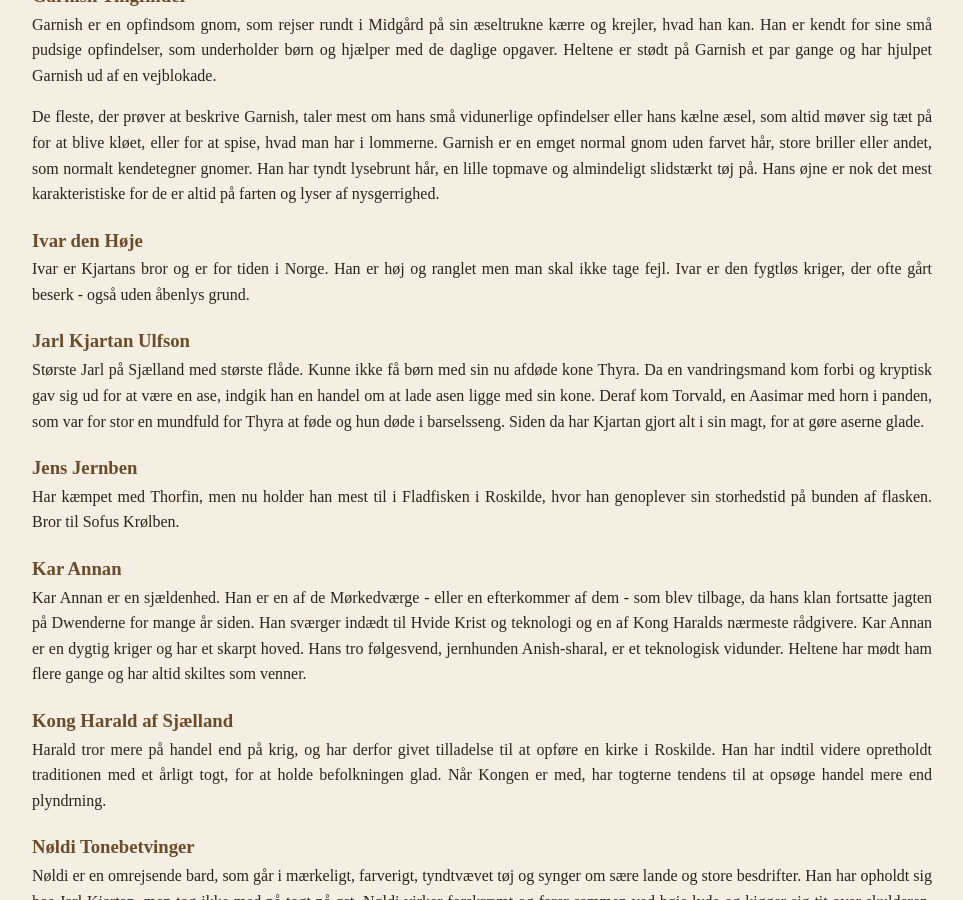
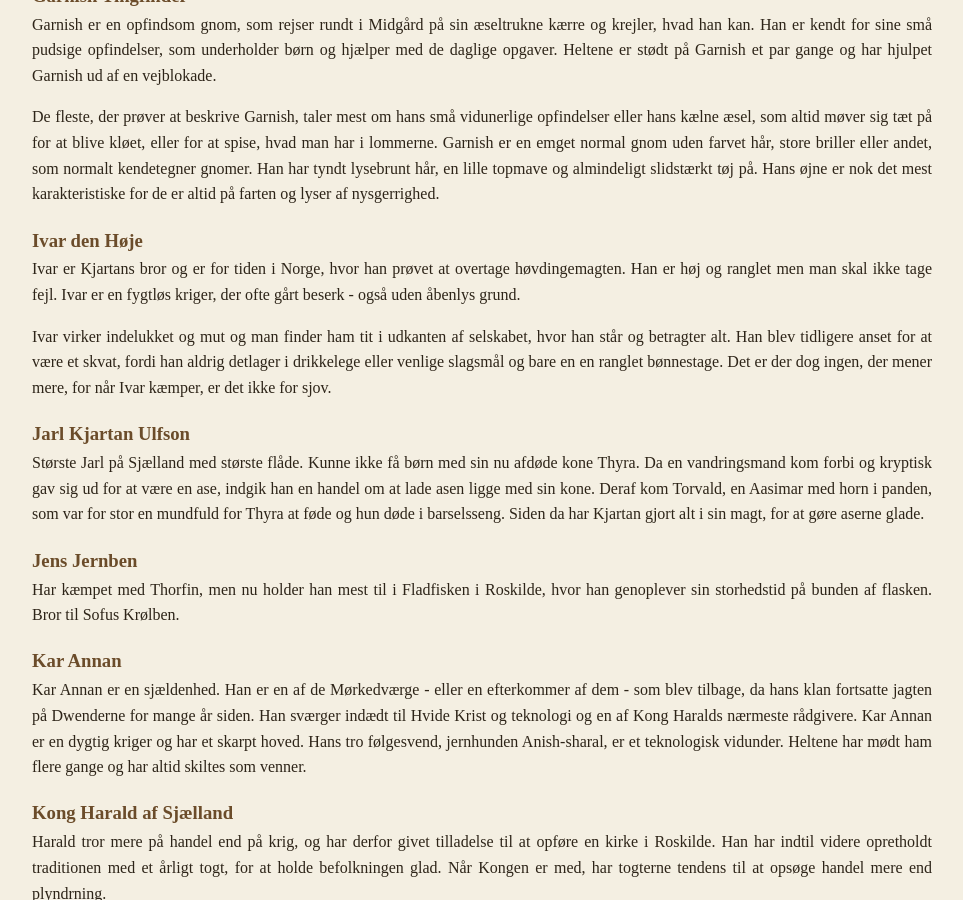
Before and after one commit to Stoffer75/den2side.dk, a Jekyll site: the page built from karakterer/npc.html, in a window 1280 px wide and 900 px high, scrolled down 1023 px. Shown: the whole window, without its empty margins (158-1121 px from the left). Built offline with Jekyll 4.4.1, drawn with Linux system fonts in a browser that asks for light colours.

Commit message:
Update npc.html

```diff
--- a/karakterer/npc.html
+++ b/karakterer/npc.html
@@ -47,8 +47,12 @@ title: Danevang
     </p>
 
   <h3>Ivar den Høje</h3>
-    <p> Ivar er Kjartans bror og er for tiden i Norge. Han er høj og ranglet men man skal ikke tage fejl.
-        Ivar er den fygtløs kriger, der ofte gårt beserk - også uden åbenlys grund.
+    <p> Ivar er Kjartans bror og er for tiden i Norge, hvor han prøvet at overtage høvdingemagten. Han er høj og ranglet men man skal ikke tage fejl.
+        Ivar er en fygtløs kriger, der ofte gårt beserk - også uden åbenlys grund.
+    </p>
+    <p> Ivar virker indelukket og mut og man finder ham tit i udkanten af selskabet, hvor han står og betragter alt.
+        Han blev tidligere anset for at være et skvat, fordi han aldrig detlager i drikkelege eller venlige slagsmål og bare en en ranglet bønnestage.
+        Det er der dog ingen, der mener mere, for når Ivar kæmper, er det ikke for sjov.
     </p>
 
   <h3>Jarl Kjartan Ulfson</h3>
```
